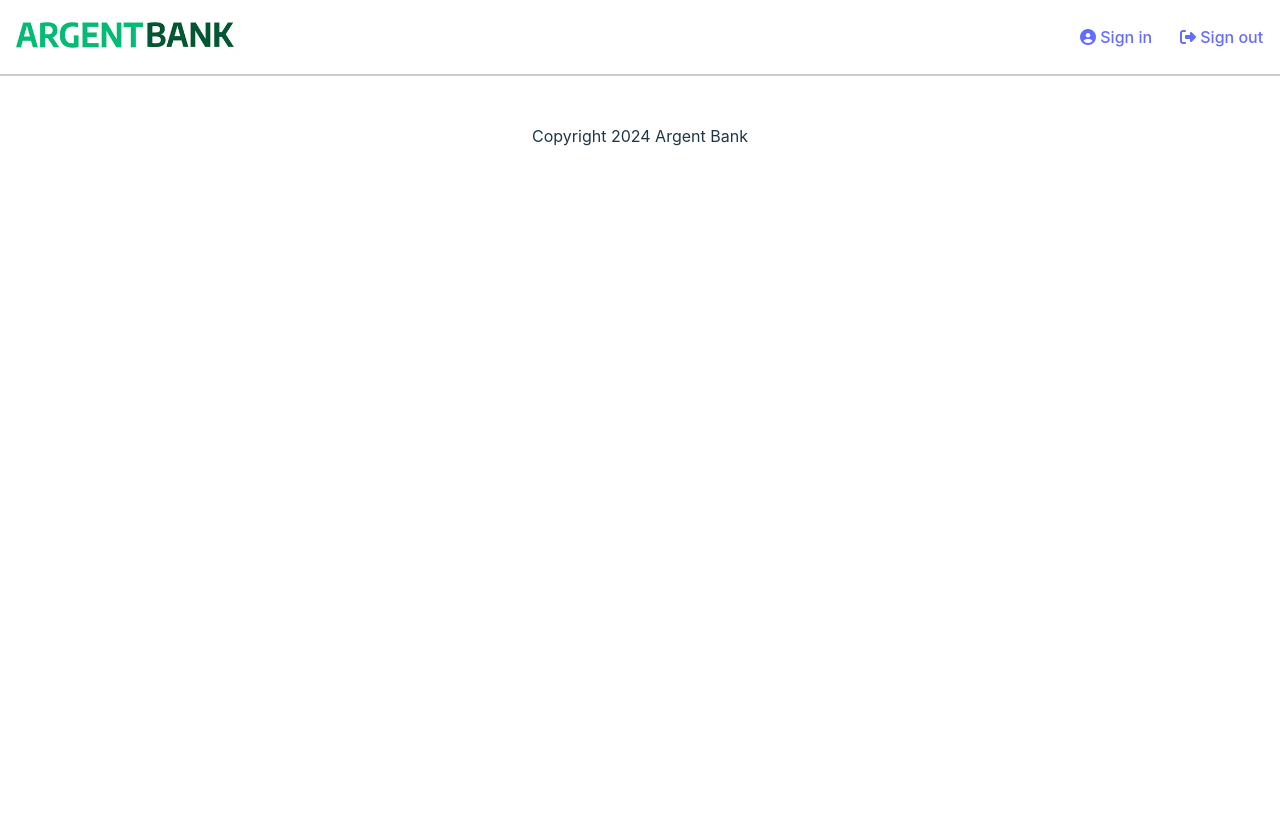
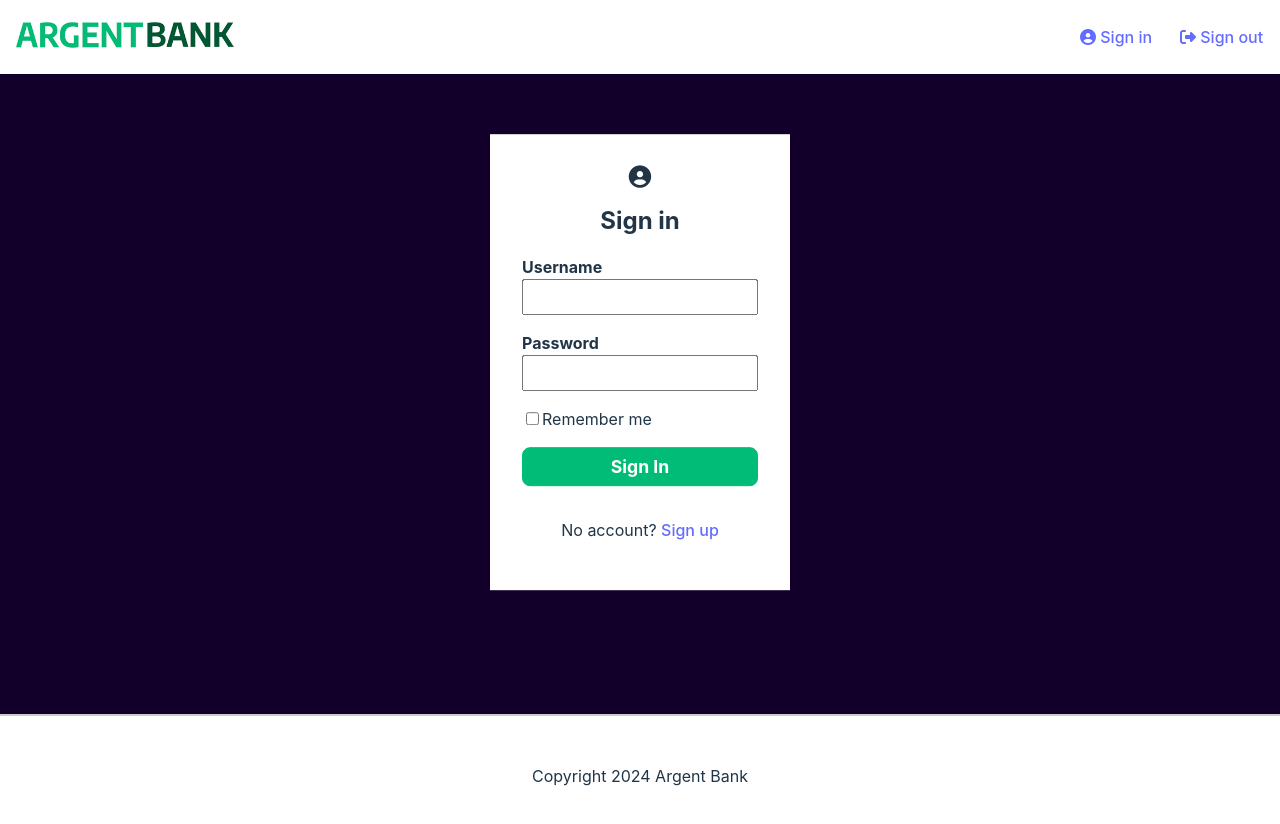
Before and after one commit to Abdillah-MD/ArgentBank, a React (Vite) app in the folder client/: page /sign-in in a window 1280 px wide. Shown: the top 824 px of the page. Before the commit the page ends 800 px from the top, so only its background shows below. Built offline with nearby package versions, Linux system fonts and the light colour scheme.

Commit message:
Page de connexion et page inscription

```diff
--- /dev/null
+++ b/client/src/components/Form/main.jsx
@@ -0,0 +1,37 @@
+// import { Link } from "react-router-dom"
+import { useLocation } from "react-router-dom"
+import "./style.scss"
+import PropTypes from "prop-types"
+
+const Form = ({formData}) => {
+    const location = useLocation()
+    return (
+        <form action="/admin">
+            {/* Parcours tout le tableau pour afficher les input du formulaire */}
+            {formData.map((data, index) => (
+                <div className="input-wrapper" key={index}>
+                    <label htmlFor={data.id}>{data.label}</label>
+                    <input type={data.type} id={data.id} required/>
+                </div>
+            ))}
+            {/* Permet d'afficher l'input checkbox en fonction de l'url de la page */}
+            {location.pathname === "/sign-in"
+                ? <div className="input-remember">
+                    <input type="checkbox" id="remember-me" />
+                    <label htmlFor="remember-me">Remember me</label>
+                </div>
+                : null
+            }
+            {/* <a href="./user.html" className="sign-in-button">Sign In</a> */}
+            <button type="submit" className="sign-in-button">
+                {location.pathname === "/sign-in" ? "Sign In" : "Sign Up" }
+            </button>
+        </form>
+    )
+}
+
+Form.propTypes = {
+    formData: PropTypes.array.isRequired,
+}
+
+export default Form
--- /dev/null
+++ b/client/src/components/Form/style.scss
@@ -0,0 +1,31 @@
+// Pour le composant Form
+
+form {
+    .input-wrapper {
+        display: flex;
+        flex-direction: column;
+        text-align: left;
+        margin-bottom: 1rem;
+
+        label {
+            font-weight: bold;
+        }
+
+        input {
+            padding: 5px;
+            font-size: 1.2rem;
+        }
+    }
+
+    .sign-in-button {
+        display: block;
+        width: 100%;
+        padding: 8px;
+        font-size: 1.1rem;
+        font-weight: bold;
+        margin-top: 1rem;
+        border-color: #00bc77;
+        background-color: #00bc77;
+        color: #fff;
+    }
+}
--- a/client/src/main.jsx
+++ b/client/src/main.jsx
@@ -5,6 +5,9 @@ import './index.css'
 import Header from './components/Header/main.jsx'
 import Home from './pages/Home/main.jsx'
 import Footer from './components/Footer/main'
+import SignIn from './pages/SignIn/main'
+import Admin from './pages/Admin/main'
+import SignUp from './pages/SignUp/main'
 
 ReactDOM.createRoot(document.getElementById('root')).render(
   <React.StrictMode>
@@ -13,6 +16,9 @@ ReactDOM.createRoot(document.getElementById('root')).render(
       <Routes>
         <Route path='/' element={<Home />} />
         <Route path='/accueil' element={<Home />} />
+        <Route path='/sign-in' element={<SignIn />} />
+        <Route path='/sign-up' element={<SignUp />} />
+        <Route path='/admin' element={<Admin />} />
       </Routes>
       <Footer />
     </Router>
--- /dev/null
+++ b/client/src/pages/SignIn/main.jsx
@@ -0,0 +1,21 @@
+import { Link } from "react-router-dom"
+import Form from "../../components/Form/main"
+import "./style.scss"
+
+const SignIn = () => {
+    const formData = [
+        { label: "Username", type: "text", id: "username" },
+        { label: "Password", type: "password", id: "password" }
+    ];
+
+    return <main className="main_signIn">
+        <section className="sign-in">
+            <i className="fa-solid fa-circle-user sign-in-icon"></i>
+            <h1 className="sign-in-title">Sign in</h1>
+            <Form formData={formData}/>
+            <p className="sign-up">No account? <Link to="/sign-up">Sign up</Link></p>
+        </section>
+    </main>
+}
+
+export default SignIn
--- /dev/null
+++ b/client/src/pages/SignIn/style.scss
@@ -0,0 +1,37 @@
+// Pour la page Sign in
+
+.main_signIn {
+    background-color: #12002b;
+    height: 80vh;
+    position: relative;
+
+    .sign-in {
+        position: absolute;
+        top: 18rem;
+        left: 50%;
+        transform: translate(-50%, -50%);
+        box-sizing: border-box;
+        background-color: white;
+        width: 300px;
+        margin: 0 auto;
+        padding: 2rem;
+
+        // text-align: center;
+        &-icon {
+            font-size: 1.4rem;
+            display: block;
+            text-align: center;
+        }
+
+        &-title {
+            font-size: 1.5rem;
+            text-align: center;
+        }
+    }
+
+    .sign-up {
+        padding: 1rem 0 0 0;
+        display: block;
+        text-align: center;
+    }
+}
--- /dev/null
+++ b/client/src/pages/SignUp/main.jsx
@@ -0,0 +1,24 @@
+import { Link } from "react-router-dom"
+import Form from "../../components/Form/main"
+import "./style.scss"
+
+const SignUp = () => {
+    const formData = [
+        { label: "First Name", type: "text", id: "firstName" },
+        { label: "Last Name", type: "text", id: "lastName" },
+        { label: "Username", type: "text", id: "username" },
+        { label: "Email", type: "email", id: "email" },
+        { label: "Password", type: "password", id: "password" }
+    ];
+
+    return <main className="main_signUp">
+        <section className="sign-in">
+            <i className="fa-solid fa-circle-user sign-in-icon"></i>
+            <h1 className="sign-in-title">Sign up</h1>
+            <Form formData={formData}/>
+            <p className="sign-up">Already have an account?<br/><Link to="/sign-in">Sign in</Link></p>
+        </section>
+    </main>
+}
+
+export default SignUp
--- /dev/null
+++ b/client/src/pages/SignUp/style.scss
@@ -0,0 +1,42 @@
+// Pour la page Sign up
+
+.main_signUp {
+    background-color: #12002b;
+    height: 120vh;
+    position: relative;
+    overflow: scroll;
+
+    @media (max-width: 768px) {
+        height: 100vh;
+    }
+
+    .sign-in {
+        position: absolute;
+        top: 50%;
+        left: 50%;
+        transform: translate(-50%, -50%);
+        box-sizing: border-box;
+        background-color: white;
+        width: 300px;
+        margin: 0 auto;
+        padding: 2rem;
+
+        // text-align: center;
+        &-icon {
+            font-size: 1.4rem;
+            display: block;
+            text-align: center;
+        }
+
+        &-title {
+            font-size: 1.5rem;
+            text-align: center;
+        }
+    }
+
+    .sign-up {
+        padding: 1rem 0 0 0;
+        display: block;
+        text-align: center;
+    }
+}
```
Also changed, not shown: client/src/pages/Login/main.jsx (deleted).
